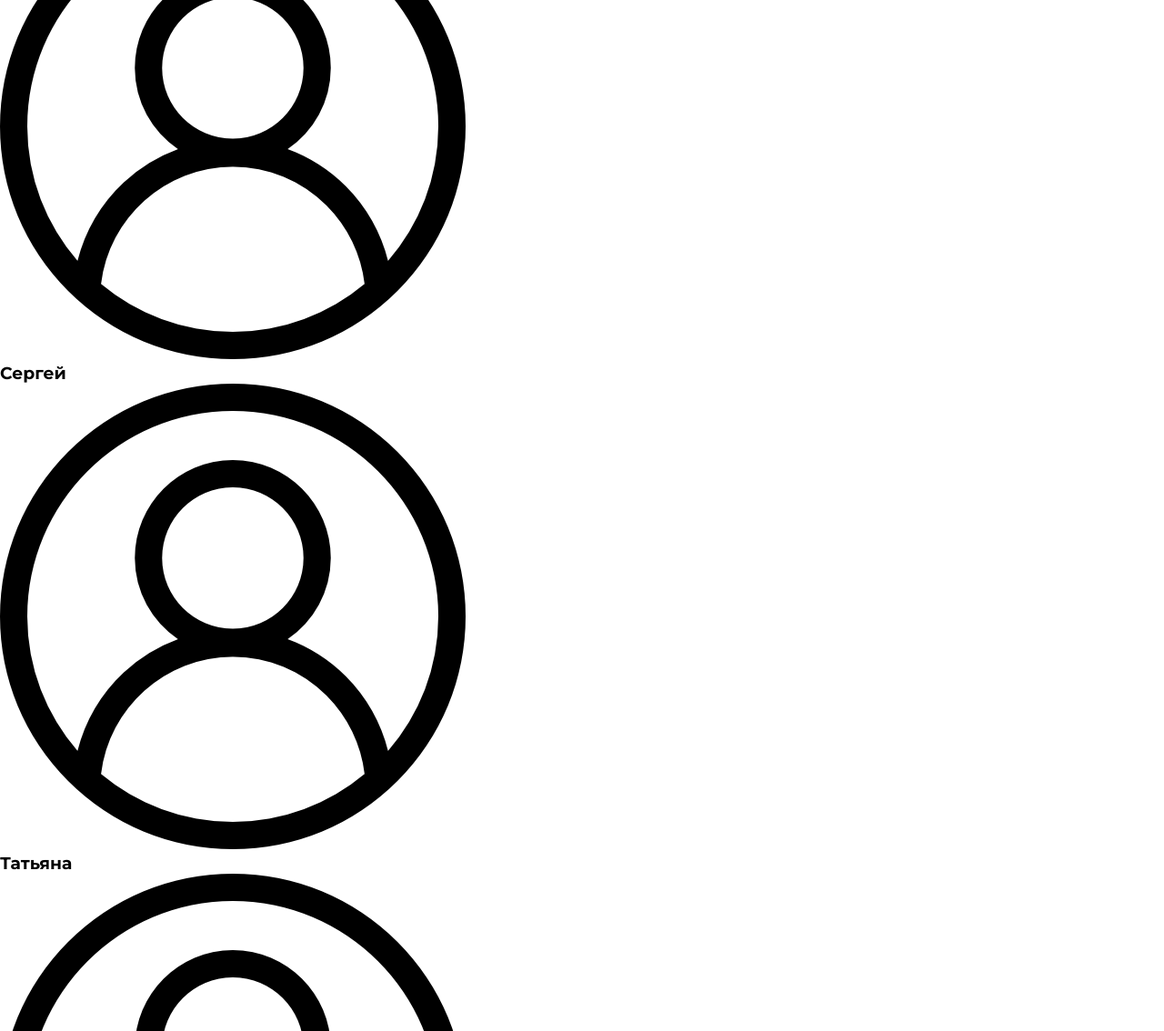
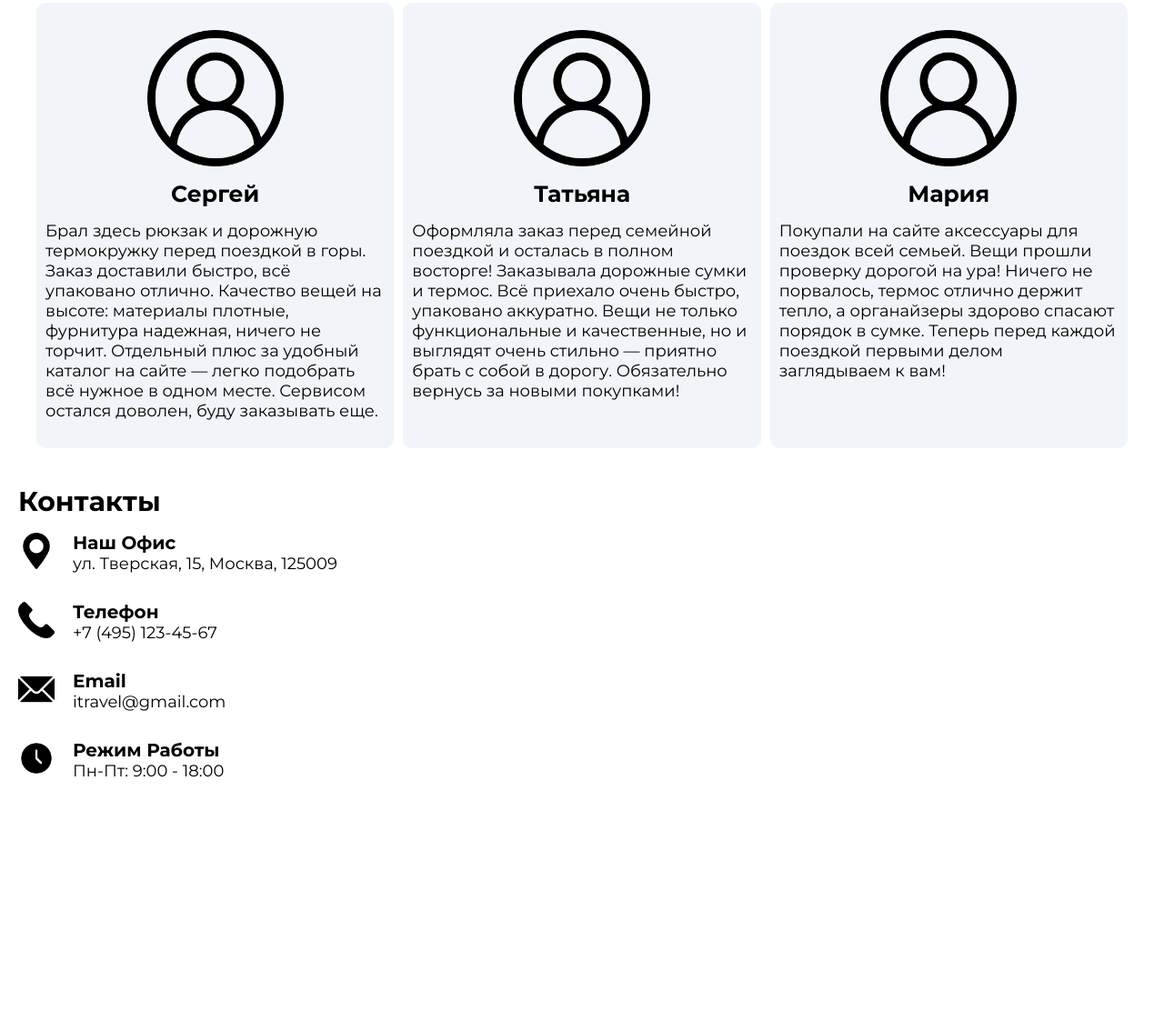
Before and after one commit to Wertusik/Tourist-Website, a plain HTML site: page index.html in a window 1280 px wide. Shown: the part 1666-2800 px from the top of the page at 91% size. After the commit the page ends 2555 px from the top, so only its background shows below. Drawn offline with Linux system fonts and the light colour scheme.

Commit message:
Built review and contacts

```diff
--- a/css/style.css
+++ b/css/style.css
@@ -88,23 +88,23 @@ a {
     font-size: 18px;
 }
 
-.about__text + .about__text {
+.about__text, .about__text {
     padding-top: 10px;
 }
 
 .about__products {
     padding-top: 40px;
     max-width: 1350px;
+    display: flex;
     justify-content: space-between;
-    display: flex;
     margin-inline: auto;
-    padding-inline: 20px;
+    padding-inline: 10px;
     gap: 10px;
 }
 
 .about__card {
     width: 450px;
-    height: 600px;
+    height: auto;
     background-color: var(--gray);
     border-radius: 20px;
     text-align: center;
@@ -133,8 +133,9 @@ a {
 }
 
 .about__button {
-    font-weight: 700;
-
+    font-weight: 600;
+    font-size: 14px;
+    color: white;
     padding: 15px 45px;
     background: var(--orange);
     border: none;
@@ -144,5 +145,92 @@ a {
 }
 
 .about__button:hover {
-    opacity: 90%;
+    opacity: 70%;
 }
+
+.review {
+    padding-top: 40px;
+    max-width: 1350px;
+    margin-inline: auto;
+    padding-inline: 20px;
+}
+
+.review__title {
+    font-size: 30px;
+}
+
+.review__text {
+    font-size: 18px;
+    padding-bottom: 30px;
+}
+
+.review__cards {
+    padding-top: 15px;
+    display: flex;
+    justify-content: space-between;
+    gap: 10px;
+    padding-inline: 20px;
+}
+
+.review__card {
+    width: 450px;
+    height: auto;
+    background-color: var(--gray);
+    border-radius: 10px;
+    padding-inline: 10px;
+}
+
+.review__img-user {
+    padding-top: 30px;
+    width: 150px;
+    display: block;
+    margin-left: auto;
+    margin-right: auto;
+
+}
+.review__name {
+    font-size: 25px;
+    text-align: center;
+    padding-top: 15px;
+    padding-bottom: 15px;
+}
+
+.contacts {
+    max-width: 1350px;
+    padding-top: 40px;
+    margin-inline: auto;
+    padding-inline: 20px;
+}
+
+.contacts__main {
+    display: flex;
+    justify-content: space-between;
+}
+
+.contacts__wrapper {
+    padding-top: 15px;
+}
+
+.contacts__info {
+    display: grid;
+    grid-template-columns: max-content 1fr max-content 1fr;
+    align-items: center;
+    gap: 20px;
+    padding-bottom: 30px;
+}
+
+.contacts__info-img {
+    width: 40px;
+}
+
+.contacts__header-title {
+    font-size: 30px;
+}
+
+.contacts__info-title {
+    font-size: 20px;
+}
+
+.contacts__info-text {
+    font-size: 18px;
+}
--- a/index.html
+++ b/index.html
@@ -26,7 +26,7 @@
                         <a class="header__list-link" href="#review">Отзывы</a>
                     </li>
                     <li>
-                        <a class="header__list-link" href="/">Контакты</a>
+                        <a class="header__list-link" href="#contacts">Контакты</a>
                     </li>
                 </ul>
                 <div class="header__cart">
@@ -100,19 +100,66 @@
                 <div class="review__card">
                     <img src="./img/user.png" alt="Аноним" class="review__img-user">
                     <h3 class="review__name">Сергей</h3>
-                    <p class="review__text"></p>
+                    <p class="review__text">Брал здесь рюкзак и дорожную термокружку перед поездкой в горы. Заказ доставили быстро, всё упаковано отлично. Качество вещей на высоте: материалы плотные, фурнитура надежная, ничего не торчит. Отдельный плюс за удобный каталог на сайте — легко подобрать всё нужное в одном месте. Сервисом остался доволен, буду заказывать еще.</p>
+                    <!-- <img src="" alt="Рейтинг" class="review_img-rating"> -->
                 </div>
                 <div class="review__card">
                     <img src="./img/user.png" alt="Аноним" class="review__img-user">
                     <h3 class="review__name">Татьяна</h3>
-                    <p class="review__text"></p>
-
+                    <p class="review__text">Оформляла заказ перед семейной поездкой и осталась в полном восторге! Заказывала дорожные сумки и термос. Всё приехало очень быстро, упаковано аккуратно. Вещи не только функциональные и качественные, но и выглядят очень стильно — приятно брать с собой в дорогу. Обязательно вернусь за новыми покупками!</p>
+                    <!-- <img src="" alt="Рейтинг" class="review_img-rating"> -->
                 </div>
                 <div class="review__card">
                     <img src="./img/user.png" alt="Аноним" class="review__img-user">
                     <h3 class="review__name">Мария</h3>
-                    <p class="review__text"></p>
-
+                    <p class="review__text">Покупали на сайте аксессуары для поездок всей семьей. Вещи прошли проверку дорогой на ура! Ничего не порвалось, термос отлично держит тепло, а органайзеры здорово спасают порядок в сумке. Теперь перед каждой поездкой первыми делом заглядываем к вам!</p>
+                    <!-- <img src="" alt="Рейтинг" class="review_img-rating"> -->
+                </div>
+            </div>
+        </section>
+        <section class="contacts" id="contacts">
+            <h2 class="contacts__header-title">Контакты</h2>
+            <div class="contacts__main">
+                <div class="contacts__wrapper">
+                    <div class="contacts__info">
+                        <div class="contacts__image">
+                            <img src="./img/contacts_map.png" alt="Иконка" class="contacts__info-img">
+                        </div>
+                        <div class="contacts__content">
+                            <h3 class="contacts__info-title">Наш Офис</h3>
+                            <p class="contacts__info-text">ул. Тверская, 15, Москва, 125009</p>
+                        </div>
+                    </div>
+                    <div class="contacts__info">
+                        <div class="contacts__image">
+                            <img src="./img/contacts_phone.png" alt="Иконка" class="contacts__info-img">
+                        </div>
+                        <div class="contacts__content">
+                            <h3 class="contacts__info-title">Телефон</h3>
+                            <p class="contacts__info-text">+7 (495) 123-45-67</p>
+                        </div>
+                    </div>
+                    <div class="contacts__info">
+                        <div class="contacts__image">
+                            <img src="./img/contacts_email.png" alt="Иконка" class="contacts__info-img">
+                        </div>
+                        <div class="contacts__content">
+                            <h3 class="contacts__info-title">Email</h3>
+                            <p class="contacts__info-text">itravel@gmail.com</p>
+                        </div>
+                    </div>
+                    <div class="contacts__info">
+                        <div class="contacts__image">
+                            <img src="./img/contacts_clock.png" alt="Иконка" class="contacts__info-img">
+                        </div>
+                        <div class="contacts__content">
+                            <h3 class="contacts__info-title">Режим Работы</h3>
+                            <p class="contacts__info-text">Пн-Пт: 9:00 - 18:00</p>
+                        </div>
+                    </div>
+                </div>
+                <div class="contacts__map">
+                    <iframe class="contacts__map" src="https://yandex.ru/map-widget/v1/?um=constructor%3Ab8091cdabe9f0454b2385c3bc19bb38b5468109836597350c4a2d49b3d4d8fac&amp;source=constructor" width="500" height="300" frameborder="0"></iframe>
                 </div>
             </div>
         </section>
```
Also changed, not shown: img/contacts_clock.png (added), img/contacts_email.png (added), img/contacts_map.png (added), img/contacts_phone.png (added).
